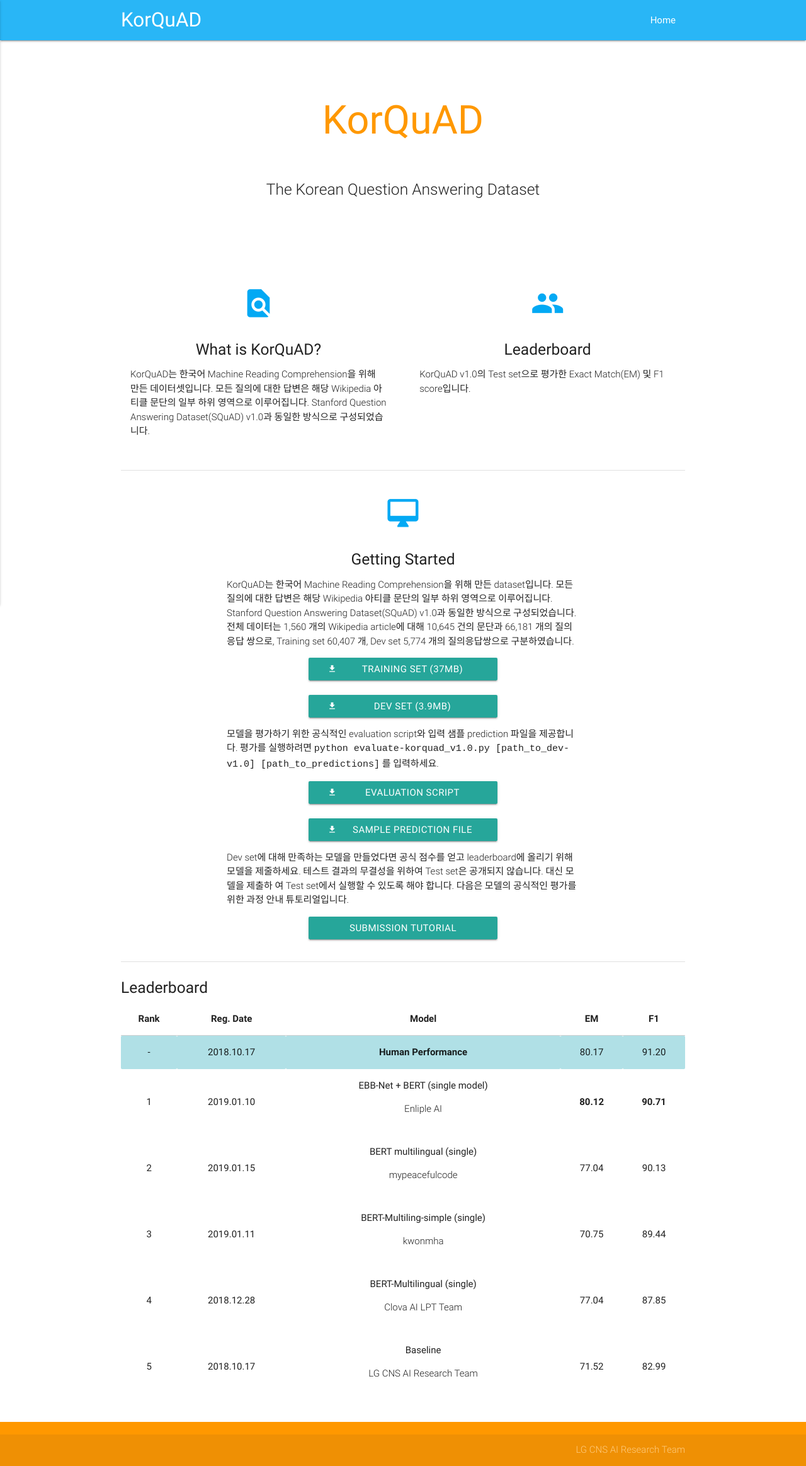
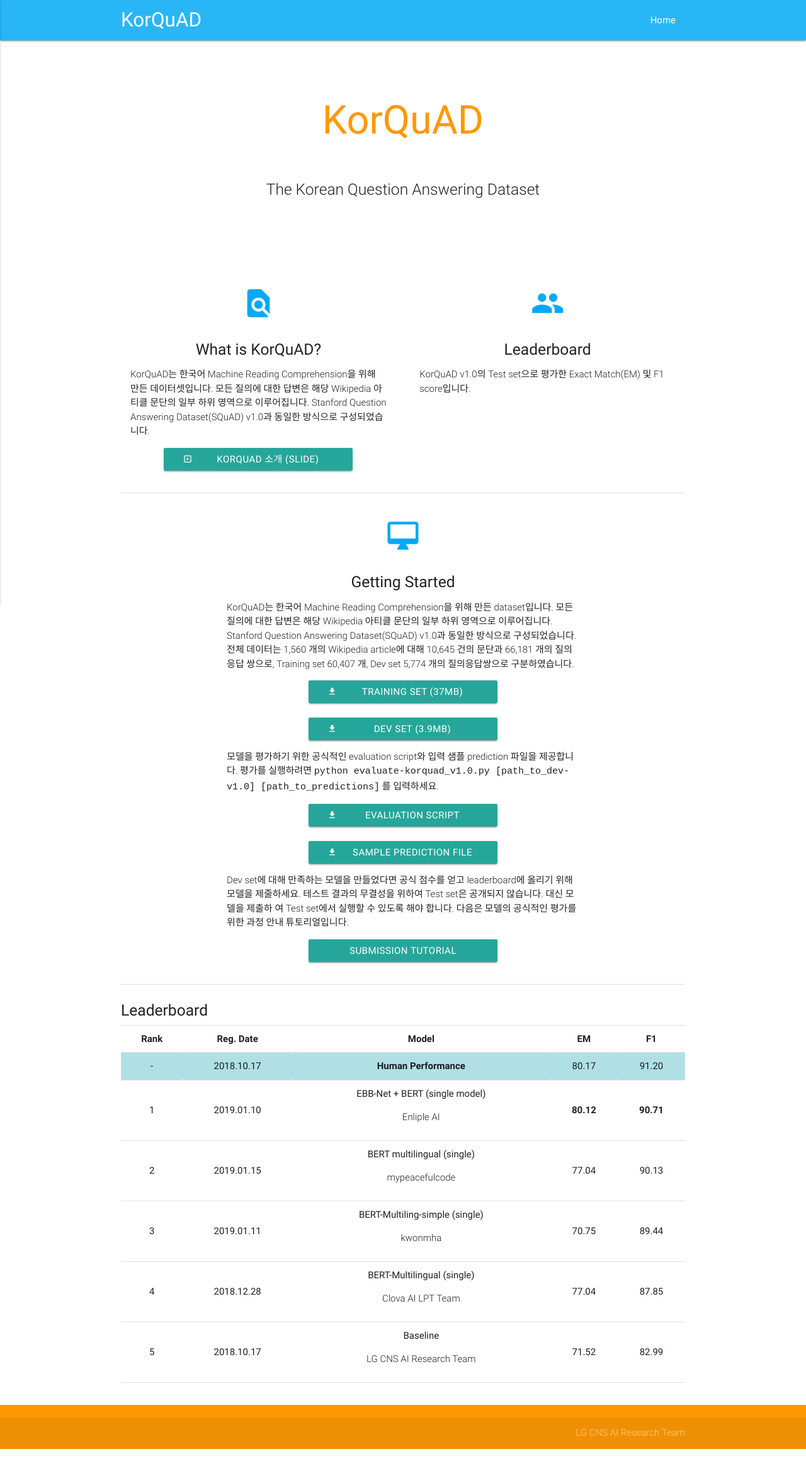
Before and after one commit to korquad/korquad.github.io, a Jekyll site: the page built from index.md, in a window 1280 px wide. Shown: the whole page at 63% size. Built offline with Jekyll 4.4.1, drawn with Linux system fonts in a browser that asks for light colours; after the commit the page ends 2300 px from its top, so only the background shows below that.

Commit message:
19/01/16 slideshare 링크 추가, leaderboard 구분선 추가

```diff
--- a/_includes/google_analytics.html
+++ b/_includes/google_analytics.html
@@ -23,6 +23,7 @@
   addClickEvent("evascript", "EvaluationScript");
   addClickEvent("sampleprediction", "SamplePredictionFile");
   addClickEvent("tutorial", "SubmissionTutorial");
+  addClickEvent("slideshare", "SlideShare")
 
 
 </script>
--- a/_layouts/home.html
+++ b/_layouts/home.html
@@ -28,6 +28,16 @@
             <p class="light">KorQuAD는 한국어 Machine Reading Comprehension을 위해 만든 데이터셋입니다. 모든 질의에 대한 답변은 해당 Wikipedia 아티클 문단의 일부 하위 영역으로 이루어집니다.
 
 Stanford Question Answering Dataset(SQuAD) v1.0과 동일한 방식으로 구성되었습니다.</p>
+
+
+
+            <div class="center">
+              <a id="slideshare" href="https://www.slideshare.net/SeungyoungLim/korquad-127952311?qid=e6d42742-b1b4-484a-a660-b4057a51d8d4&v=&b=&from_search=1" class="waves-effect waves-light btn" style="width:300px" download=""><i class="material-icons
+left">slideshow</i>KorQuAD 소개 (Slide)</a>
+            </div>
+
+
+
           </div>
         </div>
 
@@ -44,7 +54,6 @@
     </div>
 
     <div class="divider"></div>
-
 
     <div class="section">
 
@@ -65,7 +74,6 @@
 
             <div class="center">
               <a id="trainingset" href="/dataset/KorQuAD_v1.0_train.json" class="waves-effect waves-light btn" style="width:300px" download=""><i class="material-icons
-
 left">file_download</i>Training Set (37MB)</a>
             </div>
 
@@ -126,6 +134,24 @@
         <h5>Leaderboard</h5>
         <div class="row">
               <div class="col s12">
+
+
+
+                <style>
+                  table {
+                    width: 100%;
+                    border-color: #dddddd ;
+                    border-top: 1px solid #dddddd;
+                    border-collapse: collapse;
+                  }
+                  th, td {
+                    border-bottom: 1px solid #dddddd;
+                    padding: 10px;
+                  }
+                </style>
+
+
+
                 <table class="centered">
                   <thead>
                     <tr>
```
